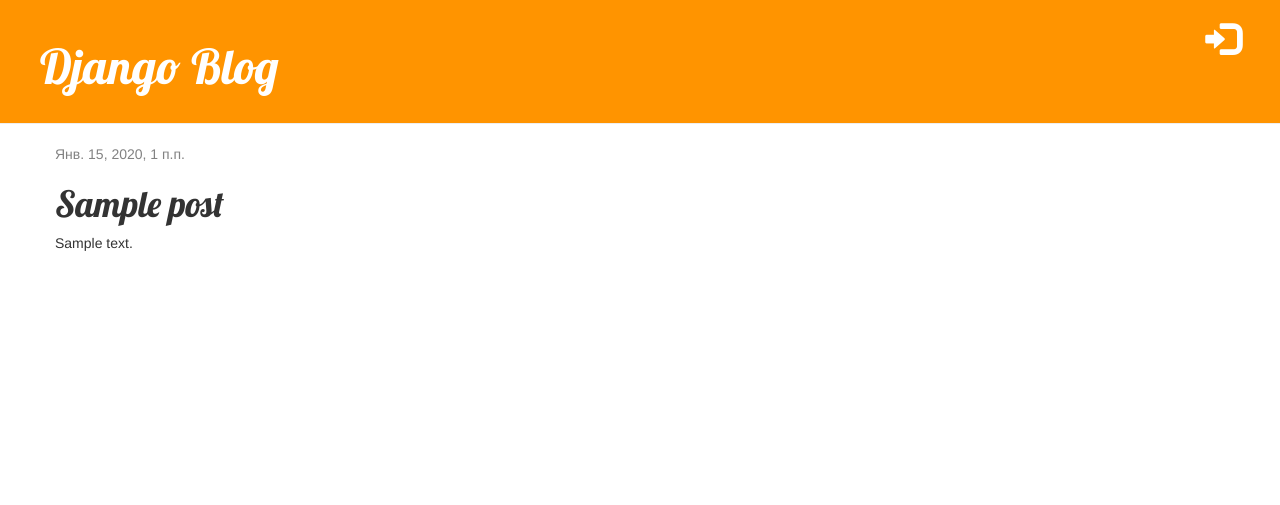
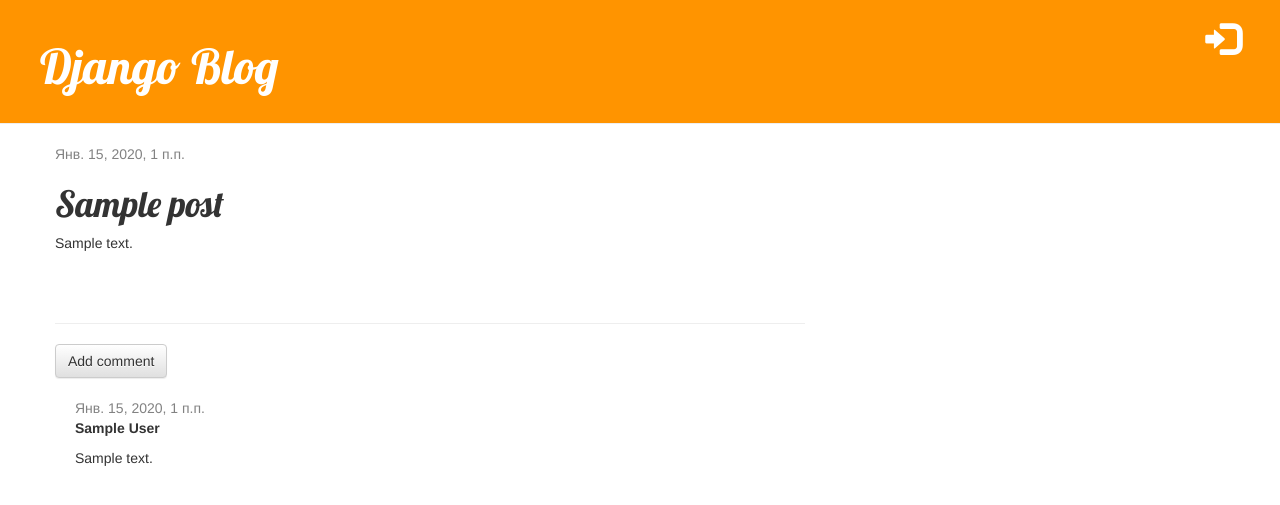
Before and after one commit to mylogingithub/my-first-blog, a Django app: page /post/1/ in a window 1280 px wide. Shown: the top 505 px of the page. Run offline with Django 3.2, Linux system fonts and the light colour scheme; tables that the repository leaves empty hold one stand-in row (values such as "Sample post"); some libraries are stand-ins or nearby versions.

Commit message:
Add comments

```diff
--- a/blog/admin.py
+++ b/blog/admin.py
@@ -1,4 +1,5 @@
 from django.contrib import admin
-from .models import Post
+from .models import Post, Comment
 
 admin.site.register(Post)
+admin.site.register(Comment)
--- a/blog/models.py
+++ b/blog/models.py
@@ -19,16 +19,16 @@ class Post(models.Model):
         return self.title
 
 
-# class Comment(models.Model):
-#     post = models.ForeignKey('blog.Post', related_name='comments')
-#     author = models.CharField(max_length=200)
-#     text = models.TextField()
-#     created_date = models.DateTimeField(default=timezone.now)
-#     approved_comment = models.BooleanField(default=False)
-#
-#     def approve(self):
-#         self.approved_comment = True
-#         self.save()
-#
-#     def __str__(self):
-#         return self.text
+class Comment(models.Model):
+    post = models.ForeignKey('blog.Post', related_name='comments')
+    author = models.CharField(max_length=200)
+    text = models.TextField()
+    created_date = models.DateTimeField(default=timezone.now)
+    approved_comment = models.BooleanField(default=False)
+
+    def approve(self):
+        self.approved_comment = True
+        self.save()
+
+    def __str__(self):
+        return self.text
--- a/blog/static/css/blog.css
+++ b/blog/static/css/blog.css
@@ -49,3 +49,7 @@ h1, h2, h3, h4 {
 .post h1 a, .post h1 a:visited {
     color: #000000;
 }
+
+.comment {
+    margin: 20px 0px 20px 20px;
+}
--- a/blog/templates/blog/post_detail.html
+++ b/blog/templates/blog/post_detail.html
@@ -16,4 +16,17 @@
         <h1>{{ post.title }}</h1>
         <p>{{ post.text|linebreaksbr }}</p>
     </div>
+
+    <hr>
+    <a class="btn btn-default" href="{% url 'add_comment_to_post' pk=post.pk %}">Add comment</a>
+    {% for comment in post.comments.all %}
+        <div class="comment">
+            <div class="date">{{ comment.created_date }}</div>
+            <strong>{{ comment.author }}</strong>
+            <p>{{ comment.text|linebreaks }}</p>
+        </div>
+    {% empty %}
+        <p>No comments here yet :(</p>
+    {% endfor %}
+
 {% endblock %}
--- a/blog/templates/blog/post_list.html
+++ b/blog/templates/blog/post_list.html
@@ -8,6 +8,7 @@
             </div>
             <h1><a href="{% url 'post_detail' pk=post.pk %}">{{ post.title }}</a></h1>
             <p>{{ post.text|linebreaksbr }}</p>
+            <a href="{% url 'post_detail' pk=post.pk %}">Comments: {{ post.comments.count }}</a>
         </div>
     {% endfor %}
 {% endblock %}
--- a/blog/urls.py
+++ b/blog/urls.py
@@ -9,4 +9,5 @@ urlpatterns = [
     url(r'^drafts/$', views.post_draft_list, name='post_draft_list'),
     url(r'^post/(?P<pk>\d+)/publish/$', views.post_publish, name='post_publish'),
     url(r'^post/(?P<pk>\d+)/remove/$', views.post_remove, name='post_remove'),
+    url(r'^post/(?P<pk>\d+)/comment/$', views.add_comment_to_post, name='add_comment_to_post'),
 ]
--- a/blog/views.py
+++ b/blog/views.py
@@ -2,7 +2,7 @@ from django.shortcuts import render, redirect
 from .models import Post
 from django.utils import timezone
 from django.shortcuts import render, get_object_or_404
-from .forms import PostForm
+from .forms import PostForm, CommentForm
 from django.contrib.auth.decorators import login_required
 
 # Create your views here.
@@ -63,3 +63,16 @@ def post_remove(request, pk):
     post = get_object_or_404(Post, pk=pk)
     post.delete()
     return redirect('post_list')
+
+def add_comment_to_post(request, pk):
+    post = get_object_or_404(Post, pk=pk)
+    if request.method == "POST":
+        form = CommentForm(request.POST)
+        if form.is_valid():
+            comment = form.save(commit=False)
+            comment.post = post
+            comment.save()
+            return redirect('post_detail', pk=post.pk)
+    else:
+        form = CommentForm()
+    return render(request, 'blog/add_comment_to_post.html', {'form': form})
```
Also changed, not shown: blog/forms.py (+9 -1 lines), blog/templates/blog/add_comment_to_post.html (added, +9 -0 lines), blog/migrations/0002_comment.py (added).
